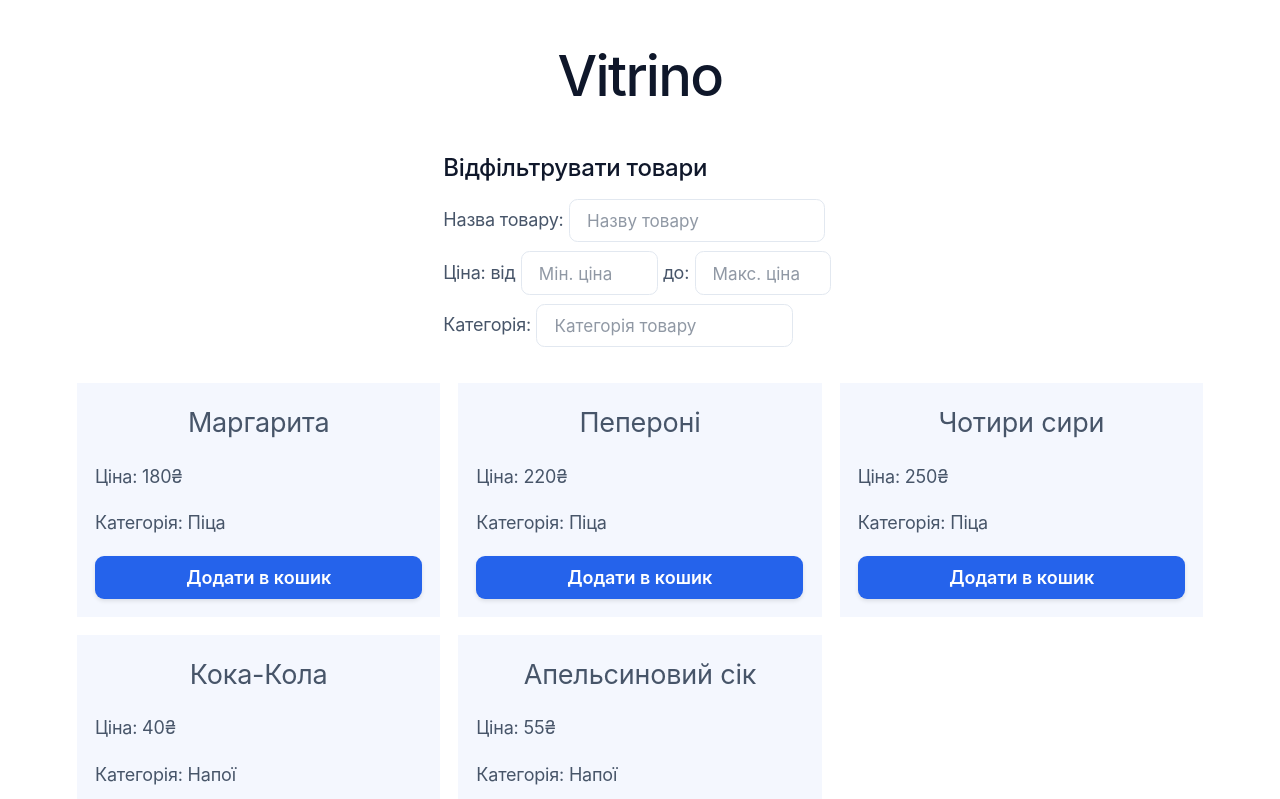
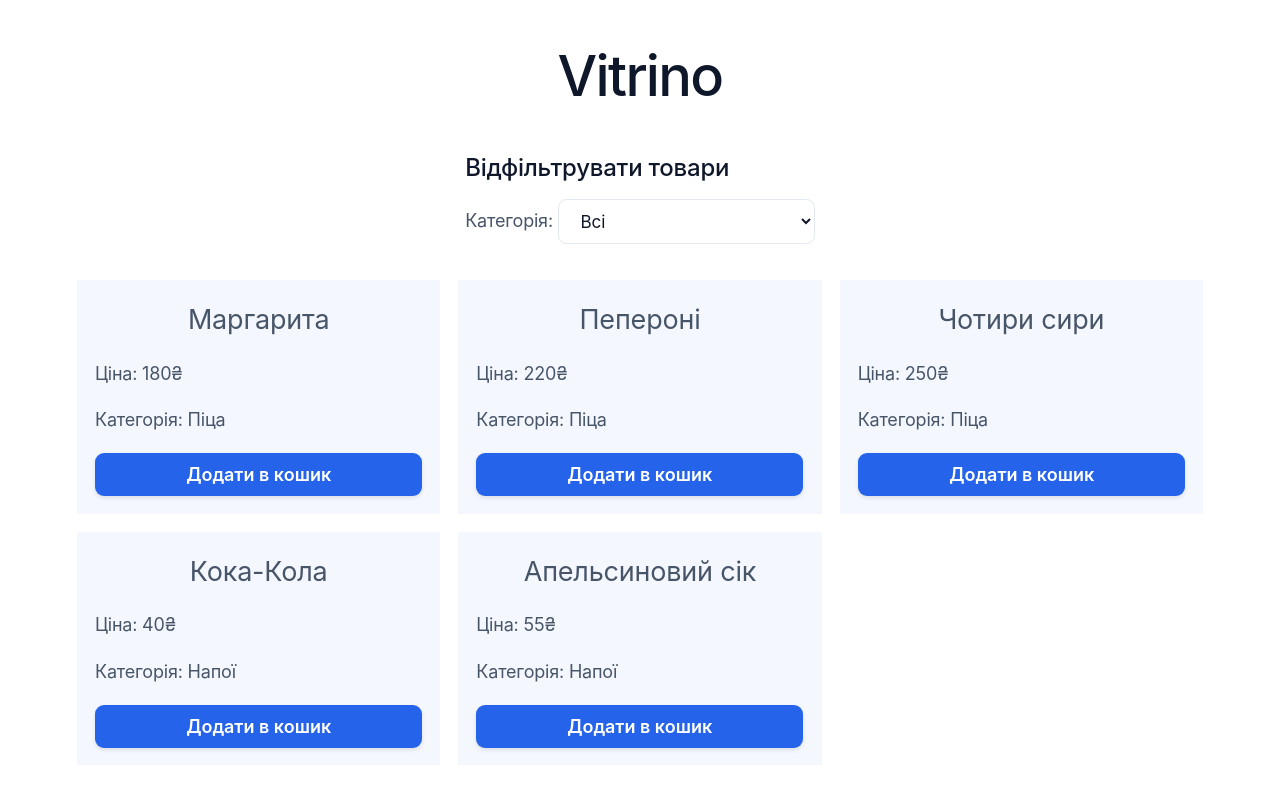
Before and after one commit to qmaoz/react-labs, a React (Vite) app: page / in a window 1280 px wide. Shown: the top 799 px of the page. Built offline with nearby package versions, Linux system fonts and the light colour scheme.

Commit message:
Assignment #4 has been completed.

```diff
--- a/src/App.jsx
+++ b/src/App.jsx
@@ -5,25 +5,25 @@ import Footer from './components/Footer.jsx';
 
 export default function App() {
   const [products, setProducts] = useState([
-    { id: 1, name: 'Маргарита', price: 180, category: 'Піца', bought: false },
-    { id: 2, name: 'Пепероні', price: 220, category: 'Піца', bought: false },
-    { id: 3, name: 'Чотири сири', price: 250, category: 'Піца', bought: false },
-    { id: 4, name: 'Кока-Кола', price: 40, category: 'Напої', bought: false },
-    { id: 5, name: 'Апельсиновий сік', price: 55, category: 'Напої', bought: false },
-    // { id: 6, name: 'Чізбургер', price: 120, category: 'Бургери', bought: false },
-    // { id: 7, name: 'Дабл Біф Бургер', price: 190, category: 'Бургери', bought: false },
-    // { id: 8, name: 'Тірамісу', price: 95, category: 'Десерти', bought: false },
-    // { id: 9, name: 'Чізкейк', price: 110, category: 'Десерти', bought: false },
-    // { id: 10, name: 'Піца з морепродуктами', price: 310, category: 'Піца', bought: false },
-    // { id: 11, name: 'Холодний чай', price: 45, category: 'Напої', bought: false },
-    // { id: 12, name: 'Веган Бургер', price: 150, category: 'Бургери', bought: false }
+    { id: 1, name: 'Маргарита', price: 180, category: 'Піца', isSelected: false },
+    { id: 2, name: 'Пепероні', price: 220, category: 'Піца', isSelected: false },
+    { id: 3, name: 'Чотири сири', price: 250, category: 'Піца', isSelected: false },
+    { id: 4, name: 'Кока-Кола', price: 40, category: 'Напої', isSelected: false },
+    { id: 5, name: 'Апельсиновий сік', price: 55, category: 'Напої', isSelected: false },
+    // { id: 6, name: 'Чізбургер', price: 120, category: 'Бургери', isSelected: false },
+    // { id: 7, name: 'Дабл Біф Бургер', price: 190, category: 'Бургери', isSelected: false },
+    // { id: 8, name: 'Тірамісу', price: 95, category: 'Десерти', isSelected: false },
+    // { id: 9, name: 'Чізкейк', price: 110, category: 'Десерти', isSelected: false },
+    // { id: 10, name: 'Піца з морепродуктами', price: 310, category: 'Піца', isSelected: false },
+    // { id: 11, name: 'Холодний чай', price: 45, category: 'Напої', isSelected: false },
+    // { id: 12, name: 'Веган Бургер', price: 150, category: 'Бургери', isSelected: false }
   ]);
 
   return (
     <>
       <div className="app">
         <Header />
-        <Main pruducts={products} setProducts={setProducts} />
+        <Main products={products} setProducts={setProducts} />
         <Footer />
       </div>
     </>
--- a/src/components/FiltrationBlock.jsx
+++ b/src/components/FiltrationBlock.jsx
@@ -1,26 +1,27 @@
-export default function FiltrationBlock() {
+export default function FiltrationBlock({ uniqueCategories, setCurrentCategory }) {
+  const handleChangeSelectedOption = (e) => {
+    const selectedTag = e.target.value;
+    setCurrentCategory(selectedTag)
+  };
+
   return (
     <>
       <div className="filtration-block">
         <h2>Відфільтрувати товари</h2>
-
-        <div className="form-row">
-          <label htmlFor="name">Назва товару: </label>
-          <input type="text" name="name" id="name" placeholder="Назву товару" /><br />
-        </div>
-
-        <div className="form-row">
-          <label htmlFor="min-price">Ціна: від </label>
-          <input type="number" min={0} name="min-price" id="min-price" placeholder="Мін. ціна" />
-          <label htmlFor="max-price"> до: </label>
-          <input type="number" min={0} name="max-price" id="max-price" placeholder="Макс. ціна" /><br />
-        </div>
-
         <div className="form-row">
           <label htmlFor="category">Категорія: </label>
-          <input type="text" name="category" id="category" placeholder="Категорія товару" />
+          <select name="category" id="category" onChange={handleChangeSelectedOption}>
+            {/* Default static option */}
+            <option value="Всі">Всі</option>
+            <option value="Недійсна">Недійсна (для тесту)</option>
+
+            {/* Dynamic options */}
+            {uniqueCategories.map(category =>
+              <option key={category.toString()} value={category}>{category}</option>
+            )}
+          </select>
         </div>
       </div>
     </>
-  )
+  );
 }
--- a/src/components/Main.jsx
+++ b/src/components/Main.jsx
@@ -1,19 +1,28 @@
+import { useState } from "react";
 import FiltrationBlock from "./FiltrationBlock";
 import ProductCardsBlock from "./ProductCardsBlock";
 
-export default function Main({ pruducts, setProducts }) {
+export default function Main({ products, setProducts }) {
+  const uniqueCategories = [...new Set(products.map(p => p.category))];
+  const [currentCategory, setCurrentCategory] = useState('Всі'); // 'Всі' or a specific category
+
+  const productsToDisplay = products.filter((product) =>{
+    if (currentCategory !== 'Всі' && product.category !== currentCategory) false;
+    else return true;
+  });
+
   function clearOrder() {
     setProducts(prev =>
       prev.map(p =>
-        !p.bought ? p : { ...p, bought: false }
+        !p.isSelected ? p : { ...p, isSelected: false }
       )
     );
   }
 
   return (
     <main className="main">
-      <FiltrationBlock />
-      <ProductCardsBlock products={pruducts} setProducts={setProducts} />
+      <FiltrationBlock uniqueCategories={uniqueCategories} currentCategory={currentCategory} setCurrentCategory={setCurrentCategory} />
+      <ProductCardsBlock products={productsToDisplay} setProducts={setProducts} />
       <button className="order-button" onClick={clearOrder}>Зробити замовлення</button>
     </main>
   );
--- a/src/components/ProductCard.jsx
+++ b/src/components/ProductCard.jsx
@@ -1,19 +1,19 @@
-export default function ProductCard({ id, name, price, category, bought, setProducts }) {
+export default function ProductCard({ id, name, price, category, isSelected, setProducts }) {
   function handleBuy() {
     setProducts(prev =>
       prev.map(p =>
-        p.id === id ? { ...p, bought: !p.bought } : p
+        p.id === id ? { ...p, isSelected: !p.isSelected } : p
       )
     );
   }
 
   return (
     <>
-      <div className={`product-card ${bought ? 'bought' : '' }`}>
+      <div className={`product-card ${isSelected ? 'selected' : '' }`}>
         <div className="title">{name}</div>
         <div className="price">Ціна: {price}₴</div>
         <div className="category">Категорія: {category}</div>
-        <button className="buy-button" onClick={handleBuy}>{bought ? 'Скасувати' : 'Додати в кошик'}</button>
+        <button className="buy-button" onClick={handleBuy}>{isSelected ? 'Скасувати' : 'Додати в кошик'}</button>
       </div>
     </>
   )
--- a/src/components/ProductCardsBlock.jsx
+++ b/src/components/ProductCardsBlock.jsx
@@ -4,11 +4,15 @@ export default function ProductCardsBlock({ products, setProducts }) {
   return (
     <>
       <section>
-        <div className="product-cards-block">
-          {products.map((product) => (
-            <ProductCard key={product.id} id={product.id} name={product.name} price={product.price} category={product.category} bought={product.bought} setProducts={setProducts} />
-          ))}
-        </div>
+        {products.length === 0 ? (
+          <p className="warning">⚠️ Немає продуктів для відображення.</p>
+        ) : (
+          <div className="product-cards-block">
+            {products.map((product) => (
+              <ProductCard key={product.id} id={product.id} name={product.name} price={product.price} category={product.category} isSelected={product.isSelected} setProducts={setProducts} />
+            ))}
+          </div>
+        )}
       </section>
     </>
   );
--- a/src/styles/index.css
+++ b/src/styles/index.css
@@ -103,7 +103,7 @@ p {
   gap: 0.5em;
 }
 
-.filtration-block input {
+.filtration-block input, .filtration-block select {
   width: 15em;
   padding: 0.6em 1em;
 
@@ -124,11 +124,11 @@ p {
   opacity: 0.6;
 }
 
-.filtration-block input:hover {
+.filtration-block input:hover, .filtration-block select:hover {
   border-color: var(--accent-border);
 }
 
-.filtration-block input:focus {
+.filtration-block input:focus, .filtration-block select:focus {
   border-color: var(--accent);
   background-color: var(--bg);
   box-shadow: 0 0 0 3px var(--accent-bg);
@@ -152,6 +152,10 @@ p {
 }
 
 
+
+.warning {
+  color: var(--accent);
+}
 
 .product-cards-block {
   display: grid;
@@ -220,7 +224,7 @@ button:active {
   box-shadow: 0 2px 4px rgba(0, 0, 0, 0.1);
 }
 
-.product-card.bought::after {
+.product-card.selected::after {
   position: absolute;
   top: 1.2em;
   right: -10.1em;
```
